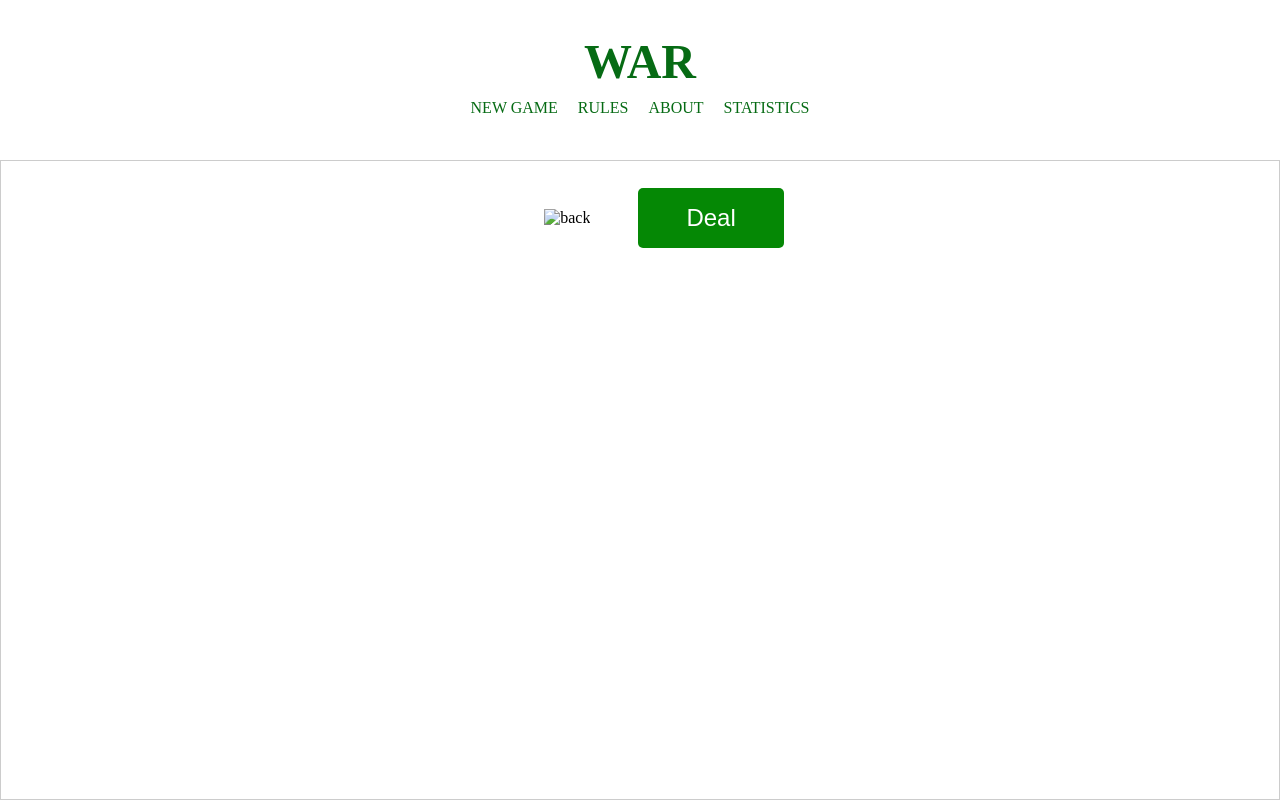
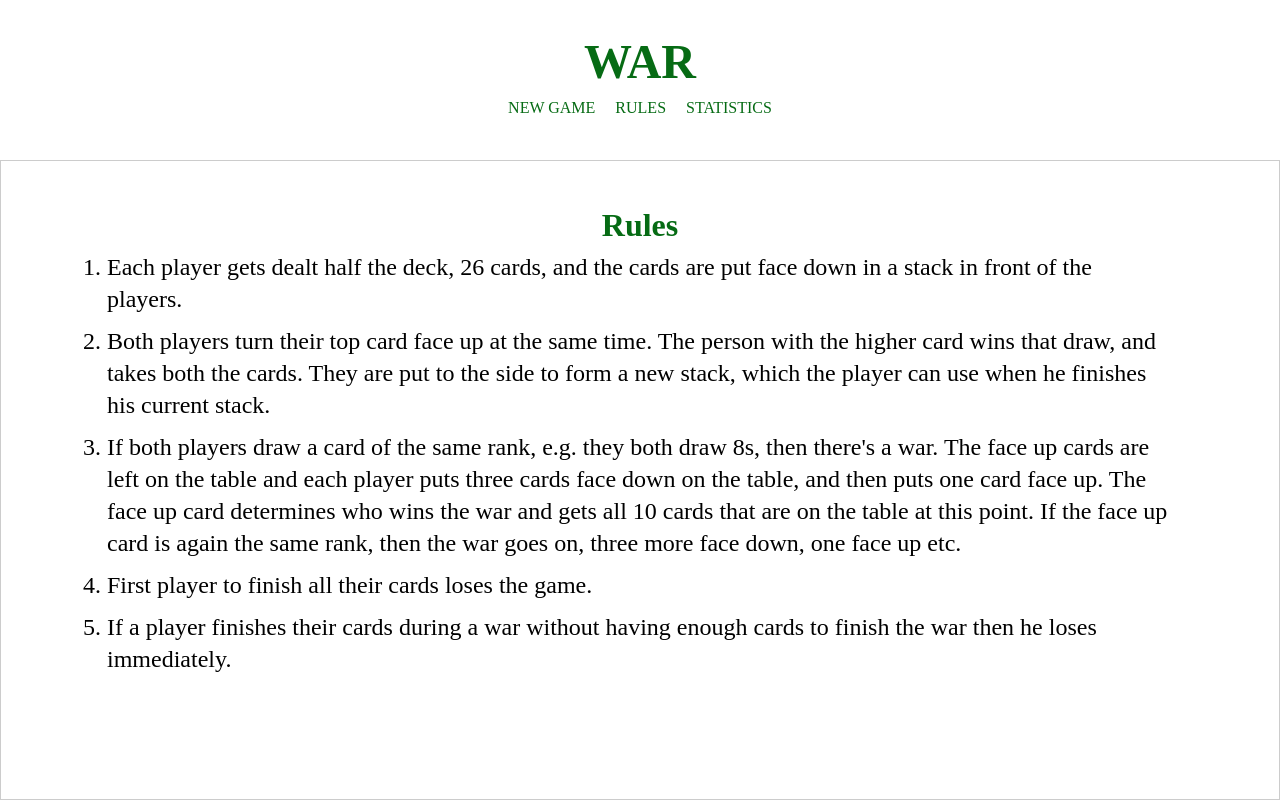
Before and after one commit to toliboff/War, a plain HTML site: page index.html in a window 1280 px wide. Drawn offline with Linux system fonts and the light colour scheme.

Commit message:
Add rules section and styled

```diff
--- a/css/style.css
+++ b/css/style.css
@@ -2,7 +2,7 @@
   margin: 0;
   padding: 0;
   box-sizing: border-box;
-  text-align: center;
+  /* text-align: center; */
 }
 
 body {
@@ -17,9 +17,14 @@ header {
   justify-content: center;
 }
 
-h1 {
+h1, h2 {
   color: #066b14;
   font-size: 3rem;
+  text-align: center;
+}
+
+h2 {
+  font-size: 2rem;
 }
 
 nav {
@@ -80,3 +85,21 @@ a:hover {
   width: 200px;
   margin: 3rem;
 }
+
+.game,
+.rules,
+.statistics {
+  display: none;
+}
+
+.show {
+  display: flex;
+}
+
+.rules {
+  flex-direction: column;
+  text-align: left;
+  padding: 3rem 6rem;
+  font-size: 1.5rem;
+  line-height: 2rem;
+}
--- a/index.html
+++ b/index.html
@@ -16,39 +16,56 @@
     <ul>
       <li><a href="#">NEW GAME</a></li>
       <li><a href="#">RULES</a></li>
-      <li><a href="#">ABOUT</a></li>
       <li><a href="#">STATISTICS</a></li>
     </ul>
   </nav>
   </header>
 
   <main class="main">
-    <section class="opponent">
+    <section class="game">
+      <div class="opponent">
 
         <div class="cards">
 
         </div>
-    </section>
+      </div>
 
-    <section class="start">
+      <div class="start">
         <div class="deck">
           <img src="./assets/cards/deck-back.jpg" class="card" alt="back">
         </div>
         <button class="dealBtn">Deal</button>
-    </section>
+      </div>
 
-    <section class="battlefield">
+      <div class="battlefield">
         <div class="opponent-card" id="opponent-card"></div>
         <div class="player-card" id="player-card"></div>
-    </section>
+      </div>
 
-    <section class="player">
+      <div class="player">
         <div class="cards">
 
         </div>
         <img src="" alt="">
+      </div>
     </section>
 
+
+    <section class="rules show">
+      <h2>Rules</h2>
+      <ol>
+        <li>Each player gets dealt half the deck, 26 cards, and the cards are put face down in a stack in front of the players.</li>
+        <li>Both players turn their top card face up at the same time. The person with the higher card wins that draw, and takes both the cards. They are put to the side to form a new stack, which the player can use when he finishes his current stack.</li>
+        <li>If both players draw a card of the same rank, e.g. they both draw 8s, then there's a war. The face up cards are left on the table and each player puts three cards face down on the table, and then puts one card face up. The face up card determines who wins the war and gets all 10 cards that are on the table at this point. If the face up card is again the same rank, then the war goes on, three more face down, one face up etc.</li>
+        <li>First player to finish all their cards loses the game.</li>
+        <li>If a player finishes their cards during a war without having enough cards to finish the war then he loses immediately.</li>
+
+      </ol>
+    </section>
+
+    <section class="statistics">
+      <h2>Statistics</h2>
+    </section>
   </main>
 </body>
 </html>
```
Lines whose indentation alone changed are shown as unchanged.
